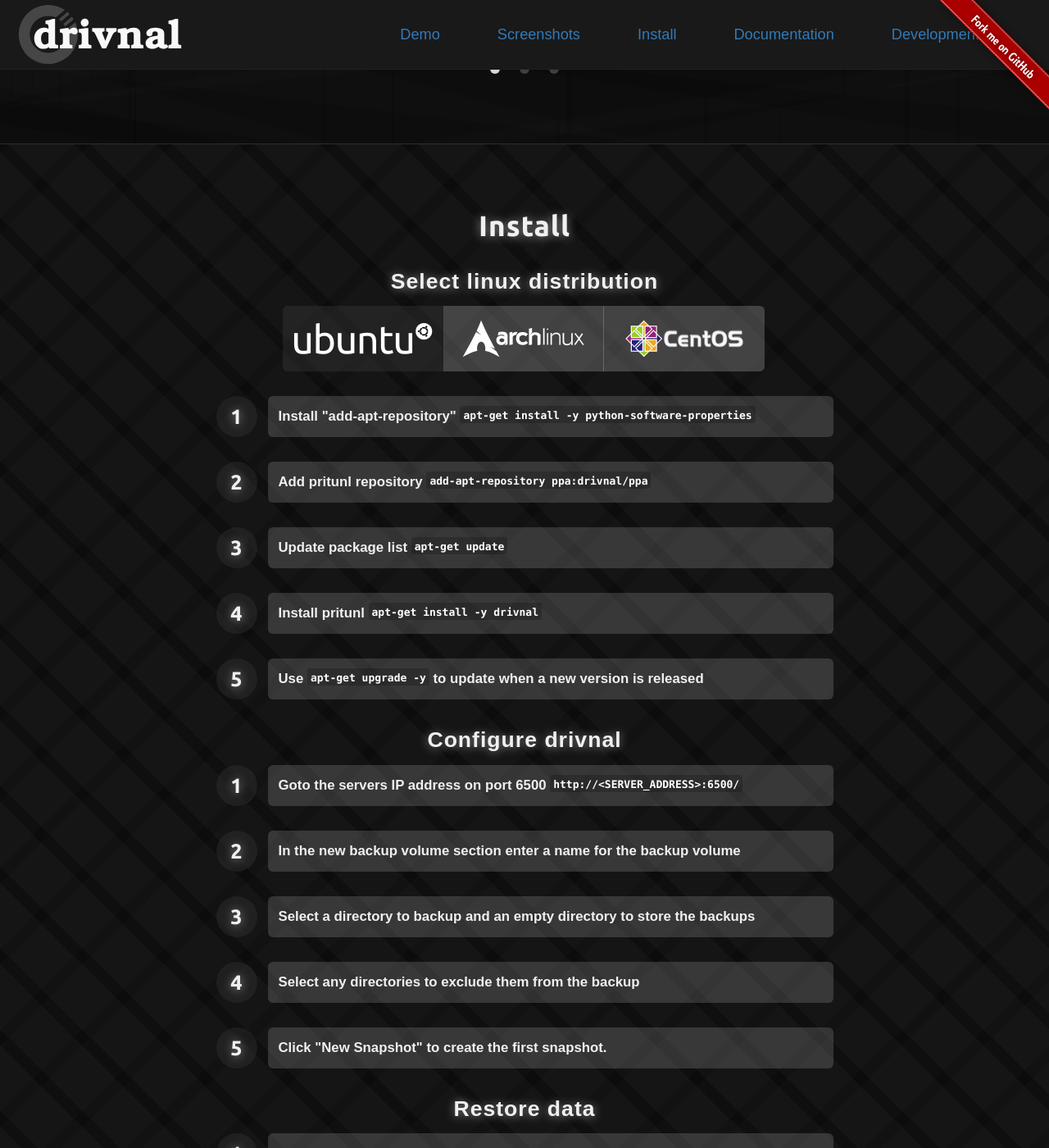
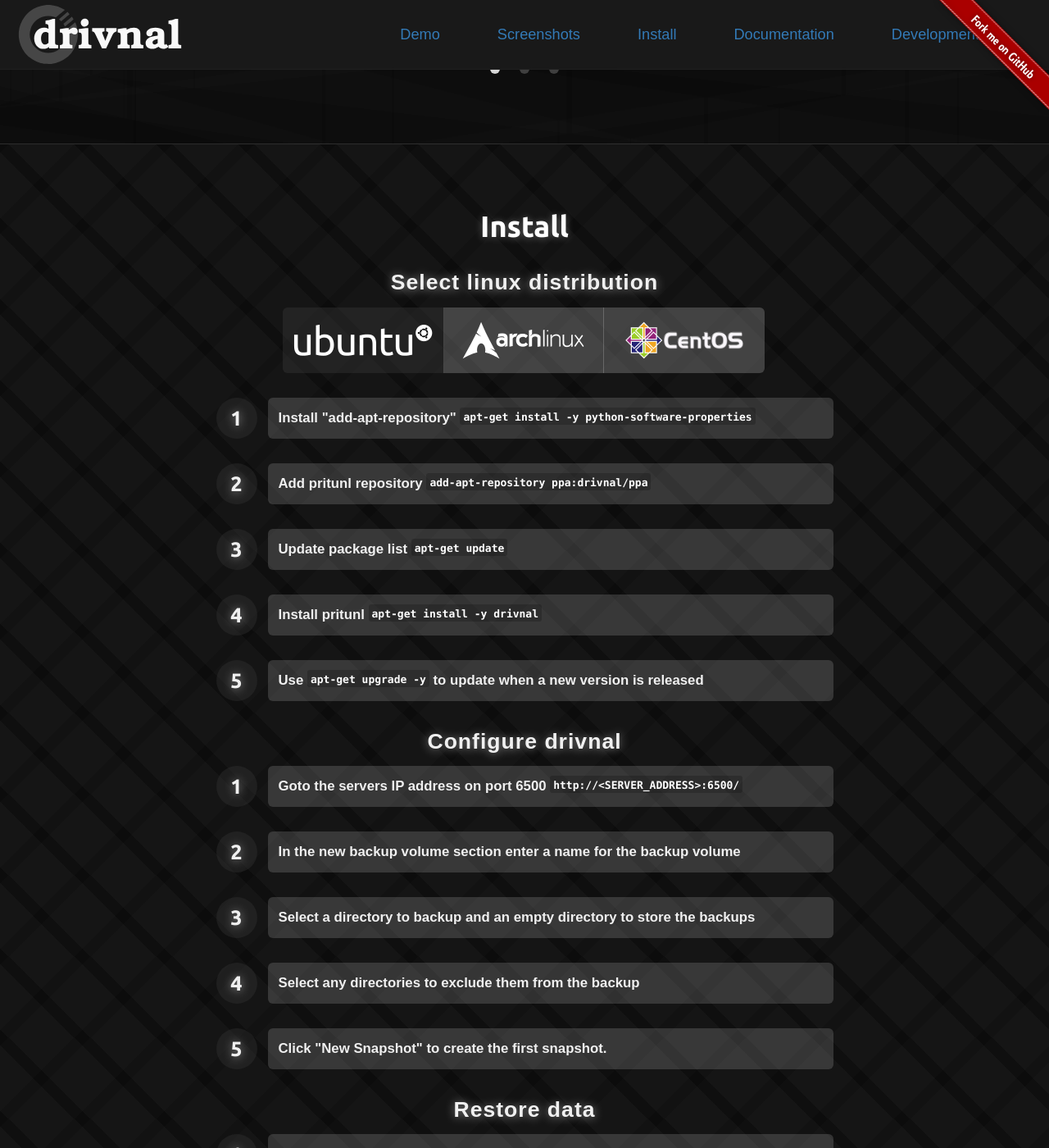
Before and after one commit to drivnal/drivnal.github.io, a Jekyll site: the page built from index.html, in a window 1280 px wide and 1400 px high, scrolled down 1845 px. Shown: the whole window at 82% size. Built offline with Jekyll 4.4.1, drawn with Linux system fonts in a browser that asks for light colours; nearby versions of some CDN libraries; Markdown is read by kramdown in place of the engine named in the settings.

Commit message:
Changes to install title

```diff
--- a/css/main.css
+++ b/css/main.css
@@ -142,7 +142,8 @@
 }
 
 .intro-features .features-title,
-.intro-screenshots .screenshots-title {
+.intro-screenshots .screenshots-title,
+.intro-install .install-title {
   margin: 0 auto;
   text-align: center;
   padding-bottom: 15px;
@@ -151,6 +152,10 @@
   font-size: 1.2em;
   font-weight: 700;
   font-size: 2.5em;
+}
+
+.intro-install .install-title {
+  padding-bottom: 0;
 }
 
 .intro-features .features-boxes {
@@ -314,25 +319,19 @@
 }
 
 .intro-install {
-  padding-top: 5px;
+  padding-top: 60px;
   padding-bottom: 75px;
   background-image: url('../img/background4.png');
   background-color: #0c0c0c;
   border-bottom: 1px solid rgba(255, 255, 255, 0.13);
 }
 
-.intro-install .title,
 .intro-install .install-header {
   font-weight: 700;
   letter-spacing: 1px;
   color: #f0f0f0;
   text-shadow: 0 1px 12px rgba(255, 255, 255, 0.5);
   text-align: center;
-}
-
-.intro-install .title {
-  margin-top: 75px;
-  font-size:  2.5em;
 }
 
 .intro-install .install-header {
--- a/index.html
+++ b/index.html
@@ -64,7 +64,9 @@
     <div class="row">
       <a id="install" class="anchor"></a>
       <div class="intro-install">
-        <h1 class="title">Install</h1>
+        <div class="install-title">
+          <h1 class="title">Install</h1>
+        </div>
         <h2 class="install-header">Select linux distribution</h2>
         <div class="install-buttons btn-group clearfix">
           <button type="button" class="btn ubuntu active"></button>
```
